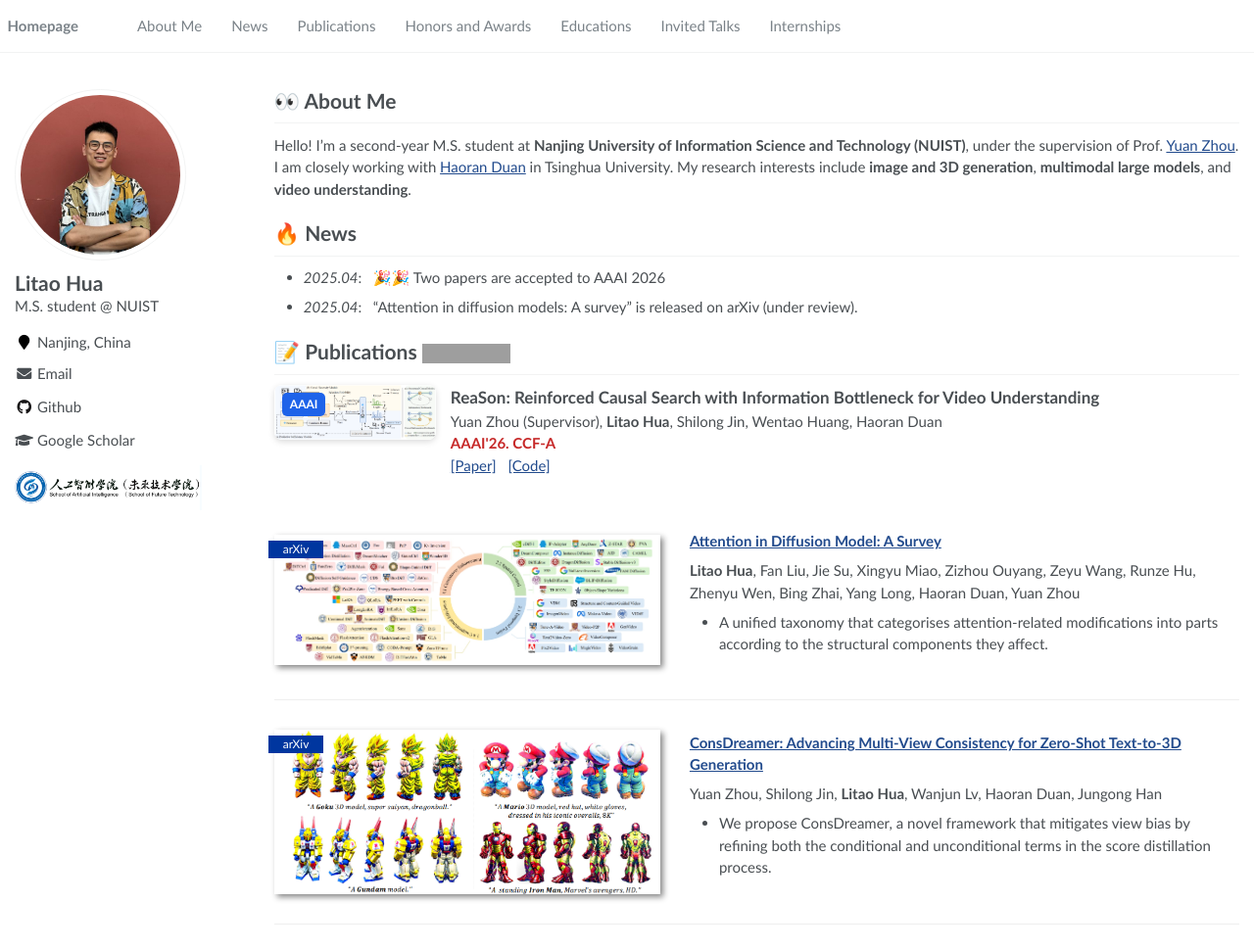
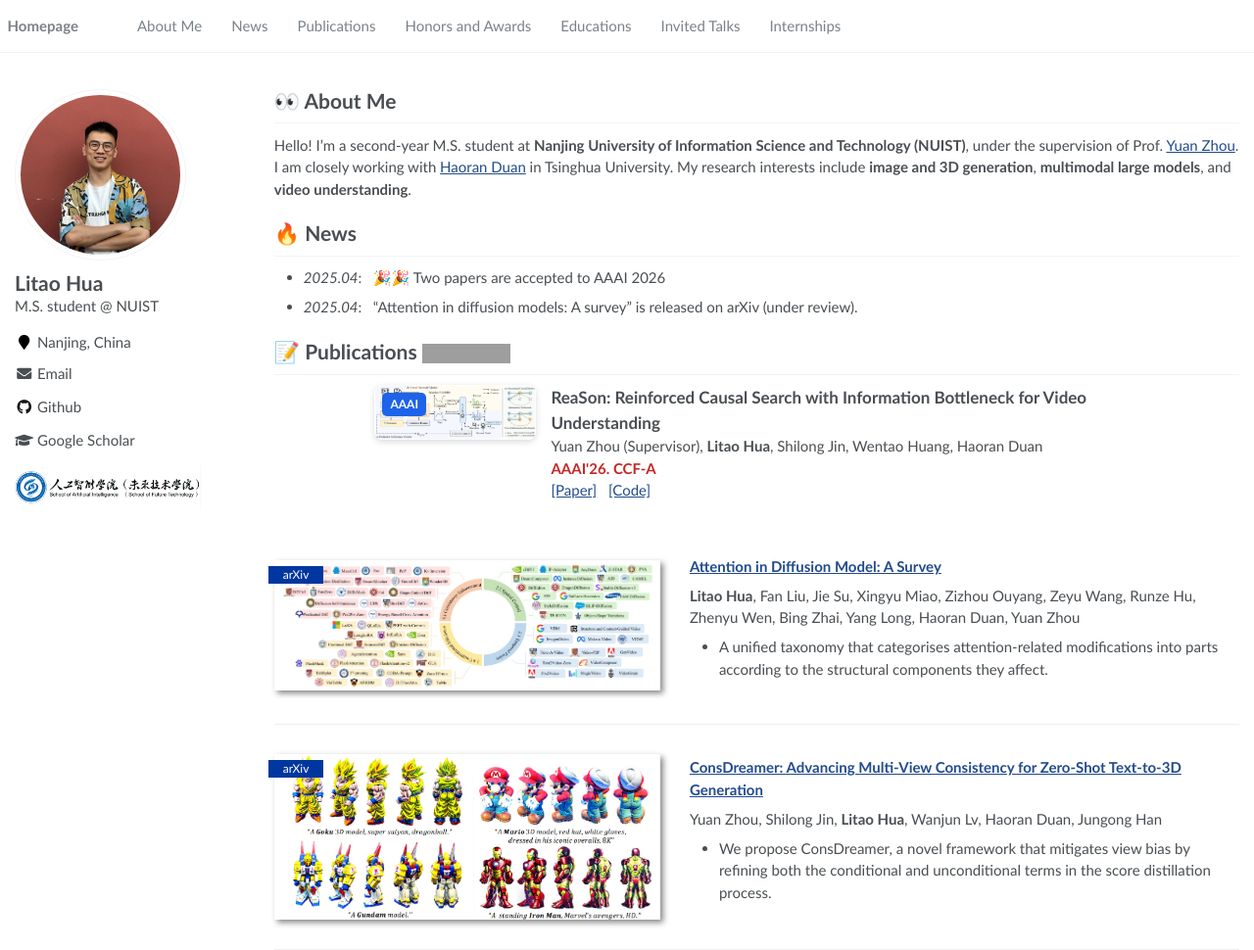
Before and after one commit to robin-hlt/robin-hlt.github.io, a Jekyll site: the page built from _pages/about.md, in a window 1280 px wide and 970 px high. Shown: the whole window at 98% size. Built offline with Jekyll 4.4.1, drawn with Linux system fonts in a browser that asks for light colours; grey boxes are pictures that could not be loaded.

Commit message:
Update about.md

```diff
--- a/_pages/about.md
+++ b/_pages/about.md
@@ -28,24 +28,24 @@ Hello! I’m a second-year M.S. student at **Nanjing University of Information S
 
 # 📝 Publications <a href='https://scholar.google.com/citations?user=niNZb5IAAAAJ'><img src="https://img.shields.io/endpoint?url={{ url | url_encode }}&logo=Google%20Scholar&labelColor=f6f6f6&color=9cf&style=flat&label=citations"></a>
 
-<div style="display:flex; align-items:flex-start; margin-bottom:25px;">
+<div style="max-width: 780px; margin: 0 auto;">
 
-  <!-- Left -->
-  <div style="position:relative; margin-right:15px;">
-    <img src="../assets/img/ReaSonFramework.png" width="165px" style="border-radius:8px; box-shadow:0 2px 6px rgba(0,0,0,0.15);">
-    <div style="position:absolute; top:8px; left:8px; background:#1E63E9; color:white; padding:3px 8px; border-radius:5px; font-size:12px; font-weight:bold;">
-      AAAI
+  <div style="display:flex; align-items:flex-start; margin-bottom:25px;">
+    <div style="position:relative; margin-right:15px;">
+      <img src="../assets/img/ReaSonFramework.png" width="165px" style="border-radius:8px; box-shadow:0 2px 6px rgba(0,0,0,0.15);">
+      <div style="position:absolute; top:8px; left:8px; background:#1E63E9; color:white; padding:3px 8px; border-radius:5px; font-size:12px; font-weight:bold;">
+        AAAI
+      </div>
     </div>
-  </div>
 
-  <!-- Right -->
-  <div style="flex:1;">
-    <b style="font-size:17px;">ReaSon: Reinforced Causal Search with Information Bottleneck for Video Understanding</b><br>
-    Yuan Zhou (Supervisor), <b>Litao Hua</b>, Shilong Jin, Wentao Huang, Haoran Duan <br>
-    <span style="color:#C62828; font-weight:600;">AAAI'26. CCF-A</span> <br>
+    <div style="flex:1;">
+      <b style="font-size:17px;">ReaSon: Reinforced Causal Search with Information Bottleneck for Video Understanding</b><br>
+      Yuan Zhou (Supervisor), <b>Litao Hua</b>, Shilong Jin, Wentao Huang, Haoran Duan <br>
+      <span style="color:#C62828; font-weight:600;">AAAI'26. CCF-A</span> <br>
 
-    <a href="https://arxiv.org/abs/2511.12530" target="_blank">[Paper]</a>
-    <a href="https://github.com/robin-hlt/AAAI26-ReaSon" target="_blank" style="margin-left:8px;">[Code]</a>
+      <a href="https://arxiv.org/abs/2511.12530" target="_blank">[Paper]</a>
+      <a href="https://github.com/RobinHua/ReaSon" target="_blank" style="margin-left:8px;">[Code]</a>
+    </div>
   </div>
 
 </div>
```
